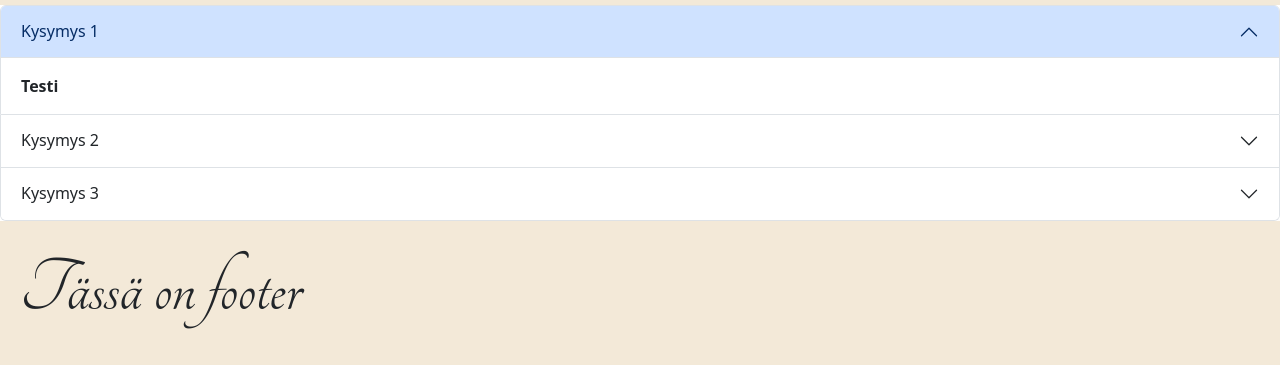
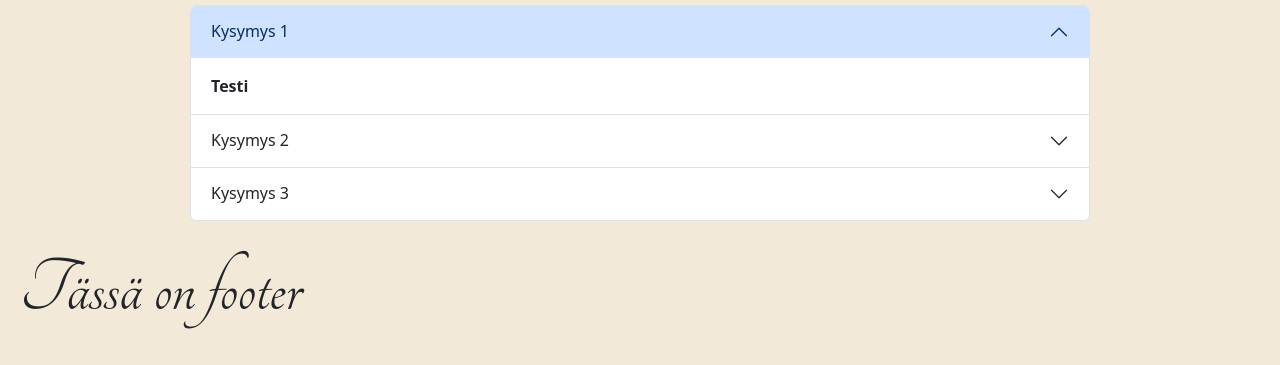
Before and after one commit to annakristiina/bootstrap, a plain HTML site: page yhteystiedot.html in a window 1280 px wide. Shown: the part 567-932 px from the top of the page. Drawn offline with nearby package versions, Linux system fonts and the light colour scheme.

Commit message:
Muokattu haitarin kokoa

```diff
--- a/style.css
+++ b/style.css
@@ -110,6 +110,7 @@ nav .nav-link:focus-visible {
 main {
     grid-area: main;
     display: grid;
+    background-color: #F3E9D8;
 }
 
 .carousel-inner img {
@@ -156,6 +157,13 @@ h1 {
     margin-bottom: 70px;
 }
 
+.accordion {
+    width: 80%;
+    max-width: 900px;
+    margin: 0 auto;
+}
+
+
 /*Footer */
 footer {
     grid-area: footer;
```
